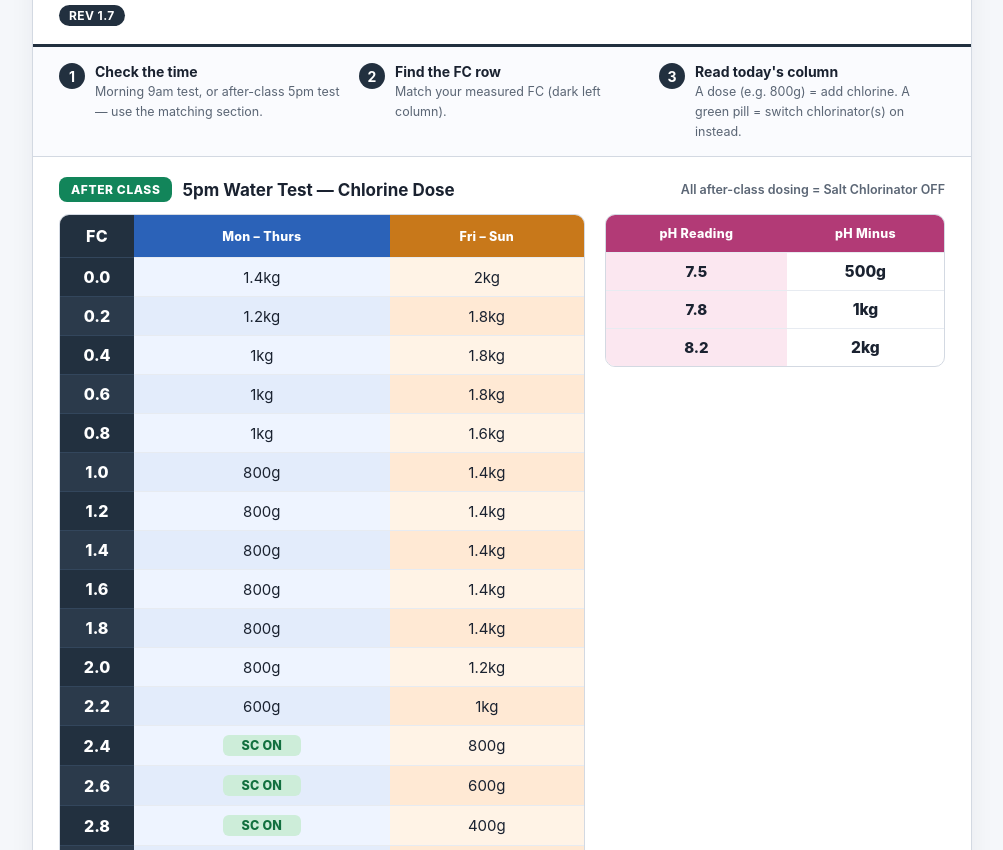
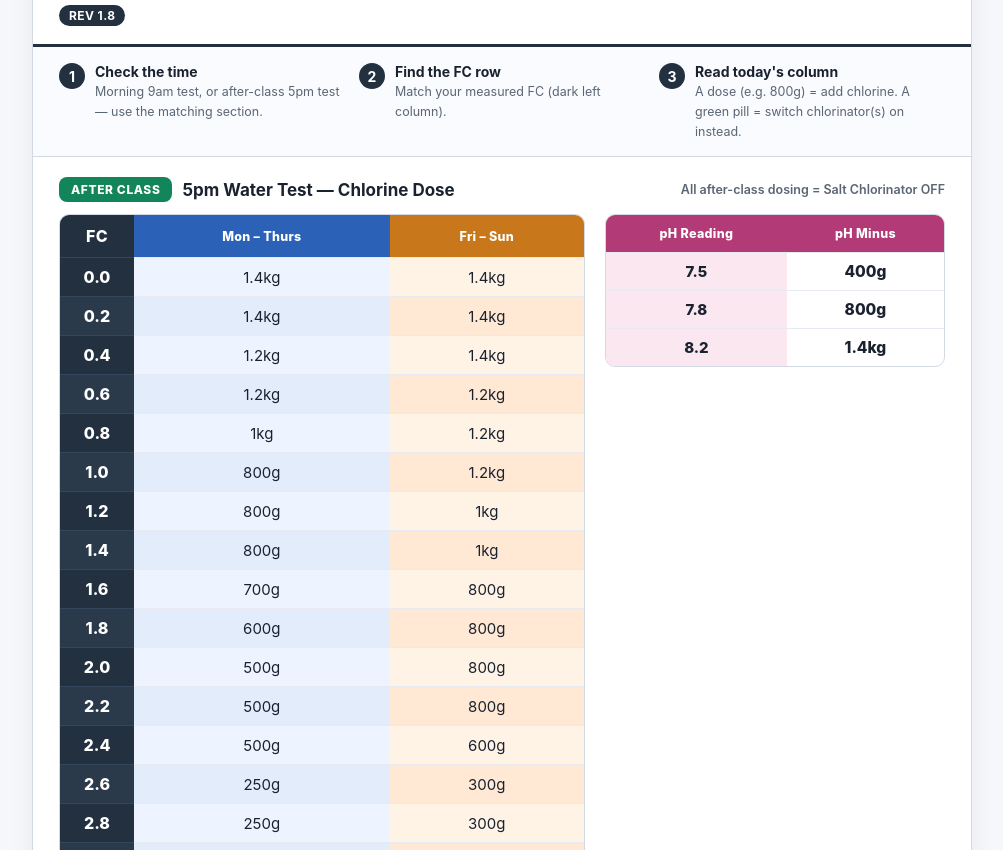
Before and after one commit to edwardlau-max/MK163, a plain HTML site: page index.html in a window 1280 px wide. Shown: the part 102-952 px from the top of the page, without its empty margins (138-1141 px from the left). Drawn offline with Linux system fonts and the light colour scheme.

Commit message:
Add files via upload

```diff
--- a/index.html
+++ b/index.html
@@ -3,7 +3,7 @@
 <head>
 <meta charset="UTF-8">
 <meta name="viewport" content="width=device-width, initial-scale=1.0">
-<title>MK163 Pool Dosing Guide (Rev 1.7)</title>
+<title>MK163 Pool Dosing Guide (Rev 1.8)</title>
 <style>
   :root{
     --ink:#1a2230; --muted:#5b6675; --line:#d3d9e2; --bg:#f5f7fa;
@@ -126,7 +126,7 @@
   <header>
     <h1>MK163 Pool — Chlorine &amp; pH Dosing Guide</h1>
     <p class="sub">Water test → find your FC reading → read the column for today. SC = Salt Chlorinator.</p>
-    <span class="rev">REV 1.7</span>
+    <span class="rev">REV 1.8</span>
   </header>
 
   <div class="how">
@@ -213,24 +213,24 @@
       <span><i class="sw" style="background:var(--d1)"></i> Mon–Thu / Mon–Fri</span>
       <span><i class="sw" style="background:var(--d2)"></i> Fri–Sun / Sat–Sun</span>
     </div>
-    Source: MK tab — MK163 (Rev 1.7). pH below 7.5 = no dosing. Confirm values against your master sheet before printing.
+    Source: MK tab — MK163 (Rev 1.8). pH below 7.5 = no dosing. Confirm values against your master sheet before printing.
   </footer>
 </div>
 
 <script>
   const after = [
-    ["0.0","1.4kg","2kg"],["0.2","1.2kg","1.8kg"],["0.4","1kg","1.8kg"],["0.6","1kg","1.8kg"],
-    ["0.8","1kg","1.6kg"],["1.0","800g","1.4kg"],["1.2","800g","1.4kg"],["1.4","800g","1.4kg"],
-    ["1.6","800g","1.4kg"],["1.8","800g","1.4kg"],["2.0","800g","1.2kg"],["2.2","600g","1kg"],
-    ["2.4","SC ON","800g"],["2.6","SC ON","600g"],["2.8","SC ON","400g"],["3.0","OFF SC","400g"]
+    ["0.0","1.4kg","1.4kg"],["0.2","1.4kg","1.4kg"],["0.4","1.2kg","1.4kg"],["0.6","1.2kg","1.2kg"],
+    ["0.8","1kg","1.2kg"],["1.0","800g","1.2kg"],["1.2","800g","1kg"],["1.4","800g","1kg"],
+    ["1.6","700g","800g"],["1.8","600g","800g"],["2.0","500g","800g"],["2.2","500g","800g"],
+    ["2.4","500g","600g"],["2.6","250g","300g"],["2.8","250g","300g"],["3.0","250g","300g"]
   ];
   const morn = [
-    ["0.0","SC ON","SC ON"],["0.2","SC ON","SC ON"],["0.4","SC ON","SC ON"],["0.6","SC ON","SC ON"],
-    ["0.8","SC ON","SC ON"],["1.0","SC ON","SC ON"],["1.2","SC ON","SC ON"],["1.4","SC ON","SC ON"],
-    ["1.6","SC ON","SC ON"],["1.8","SC ON","SC ON"],["2.0","SC ON","SC ON"],["2.2","OFF SC","OFF SC"],
+    ["0.0","OFF SC","OFF SC"],["0.2","OFF SC","OFF SC"],["0.4","OFF SC","OFF SC"],["0.6","OFF SC","OFF SC"],
+    ["0.8","OFF SC","OFF SC"],["1.0","OFF SC","OFF SC"],["1.2","OFF SC","OFF SC"],["1.4","OFF SC","OFF SC"],
+    ["1.6","OFF SC","OFF SC"],["1.8","OFF SC","OFF SC"],["2.0","OFF SC","OFF SC"],["2.2","OFF SC","OFF SC"],
     ["2.4","OFF SC","OFF SC"],["2.6","OFF SC","OFF SC"],["2.8","OFF SC","OFF SC"],["3.0","OFF SC","OFF SC"]
   ];
-  const ph = [["7.5","500g"],["7.8","1kg"],["8.2","2kg"]];
+  const ph = [["7.5","400g"],["7.8","800g"],["8.2","1.4kg"]];
 
   function fmt(v){
     if(/^\d.*(kg|g)$/.test(v)) return `<span class="dose">${v}</span>`;
```
